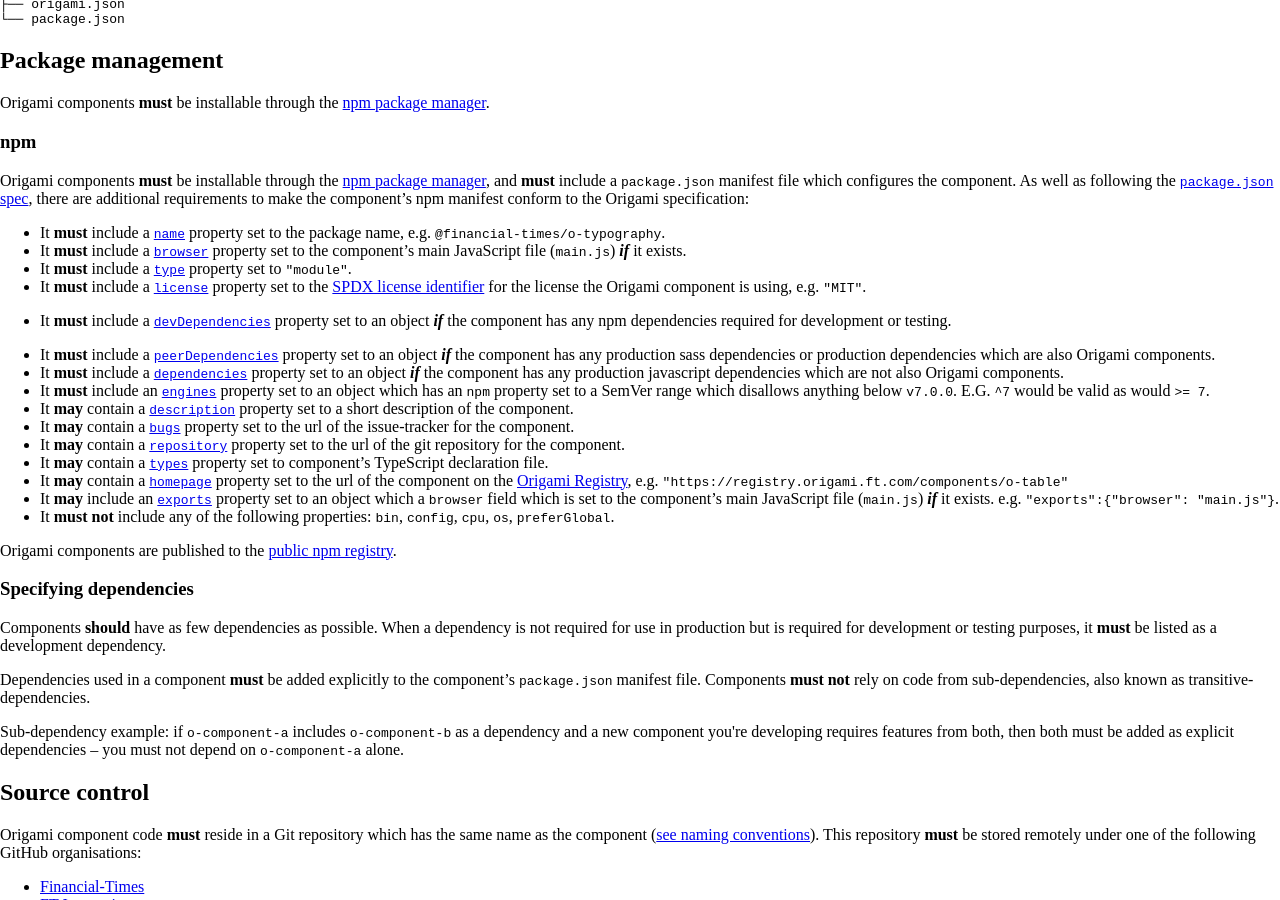
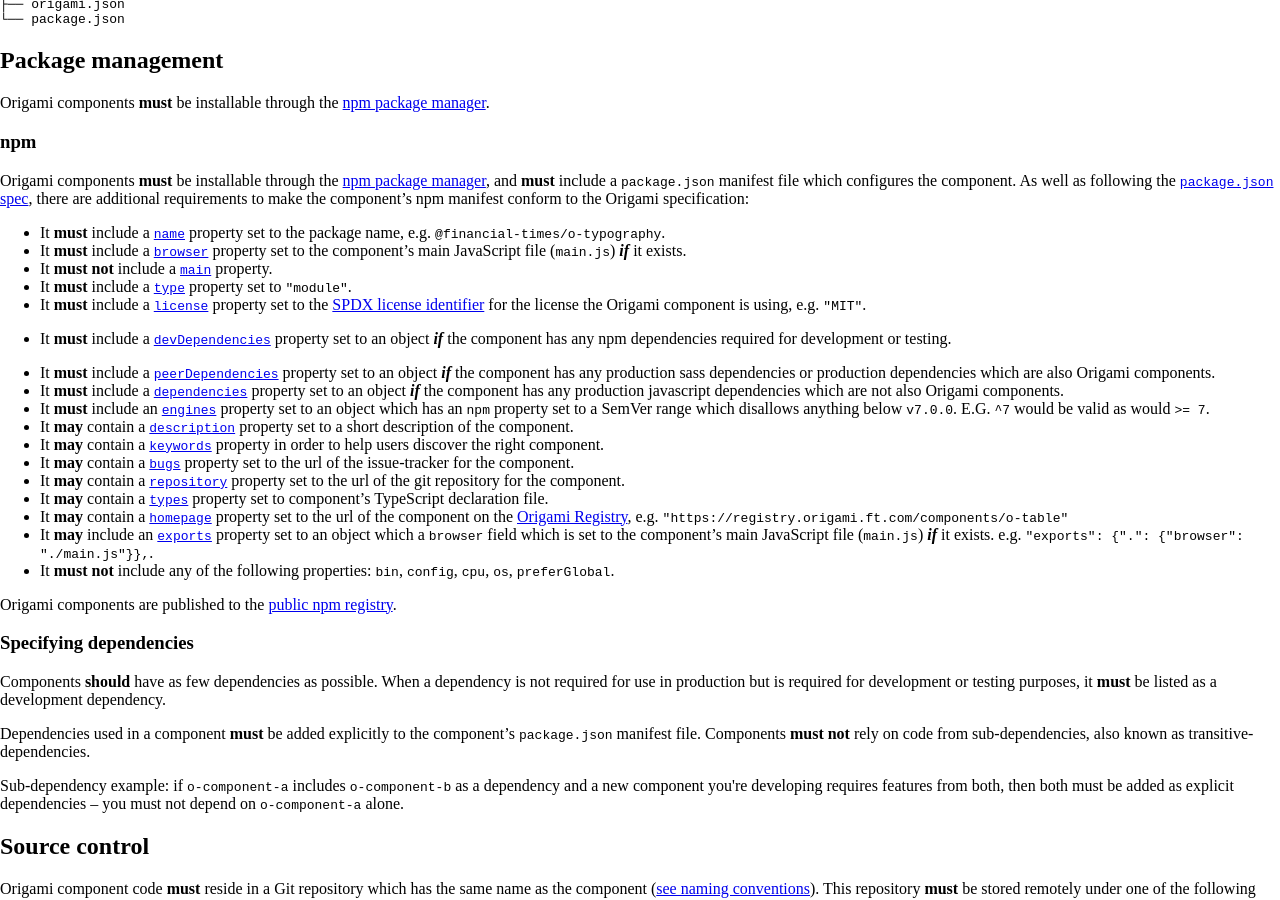
Before and after one commit to Financial-Times/origami-website, a Jekyll site: the page built from _specification-v1/components.md, in a window 1280 px wide and 900 px high, scrolled down 1317 px. Built offline with Jekyll 4.4.1, drawn with Linux system fonts in a browser that asks for light colours; a style sheet for code colours, icons or effects is not loaded.

Commit message:
Update npm package management spec
Takes into account steps defined to migrate a component, e.g.
https://github.com/Financial-Times/o-brand/pull/85

Including:
- Highlights `keyswords` may be set
- Updates `exports` recommendation
- Requires that `main` is not set

```diff
--- a/_specification-v1/components.md
+++ b/_specification-v1/components.md
@@ -84,6 +84,7 @@ Origami components **must** be installable through the <a href="https://npmjs.co
 
   - It **must** include a <a href="https://docs.npmjs.com/cli/v7/configuring-npm/package-json#name">`name`</a> property set to the package name, e.g. `@financial-times/o-typography`.
   - It **must** include a <a href="https://docs.npmjs.com/cli/v7/configuring-npm/package-json#browser">`browser`</a> property set to the component's main JavaScript file (`main.js`) **_if_** it exists.
+  - It **must not** include a <a href="https://docs.npmjs.com/cli/v7/configuring-npm/package-json#main">`main`</a> property.
   - It **must** include a <a href="https://nodejs.org/api/packages.html#packages_type">`type`</a> property set to `"module"`.
   - It **must** include a <a href="https://docs.npmjs.com/cli/v7/configuring-npm/package-json#license">`license`</a> property set to the <a href="https://spdx.org/licenses/" class="o-typography-link--external">SPDX license identifier</a> for the license the Origami component is using, e.g. `"MIT"`.
   - It **must** include a <a href="https://docs.npmjs.com/cli/v7/configuring-npm/package-json#devdependencies">`devDependencies`</a> property set to an object **_if_** the component has any npm dependencies required for development or testing.
@@ -92,11 +93,12 @@ Origami components **must** be installable through the <a href="https://npmjs.co
   - It **must** include a <a href="https://docs.npmjs.com/cli/v7/configuring-npm/package-json#dependencies">`dependencies`</a> property set to an object **_if_** the component has any production javascript dependencies which are not also Origami components.
   - It **must** include an <a href="https://docs.npmjs.com/cli/v7/configuring-npm/package-json#engines">`engines`</a> property set to an object which has an `npm` property set to a SemVer range which disallows anything below `v7.0.0`. E.G. `^7` would be valid as would `>= 7`.
   - It **may** contain a <a href="https://docs.npmjs.com/cli/v7/configuring-npm/package-json#description">`description`</a> property set to a short description of the component.
+  - It **may** contain a <a href="https://docs.npmjs.com/cli/v7/configuring-npm/package-json#keywords">`keywords`</a> property in order to help users discover the right component.
   - It **may** contain a <a href="https://docs.npmjs.com/cli/v7/configuring-npm/package-json#bugs">`bugs`</a> property set to the url of the issue-tracker for the component.
   - It **may** contain a <a href="https://docs.npmjs.com/cli/v7/configuring-npm/package-json#repository">`repository`</a> property set to the url of the git repository for the component.
   - It **may** contain a <a href="https://www.typescriptlang.org/docs/handbook/declaration-files/publishing.html#including-declarations-in-your-npm-package">`types`</a> property set to component's TypeScript declaration file.
   - It **may** contain a <a href="https://docs.npmjs.com/cli/v7/configuring-npm/package-json#homepage">`homepage`</a> property set to the url of the component on the <a href="https://registry.origami.ft.com/components">Origami Registry</a>, e.g. `"https://registry.origami.ft.com/components/o-table"`
-  - It **may** include an <a href="https://nodejs.org/api/packages.html#packages_conditional_exports">`exports`</a> property set to an object which a `browser` field which is set to the component's main JavaScript file (`main.js`) **_if_** it exists. e.g. `"exports":{"browser": "main.js"}`.
+  - It **may** include an <a href="https://nodejs.org/api/packages.html#packages_conditional_exports">`exports`</a> property set to an object which a `browser` field which is set to the component's main JavaScript file (`main.js`) **_if_** it exists. e.g. `"exports": {".": {"browser": "./main.js"}},`.
   - It **must not** include any of the following properties: `bin`, `config`, `cpu`, `os`, `preferGlobal`.
 
 <aside>
```
